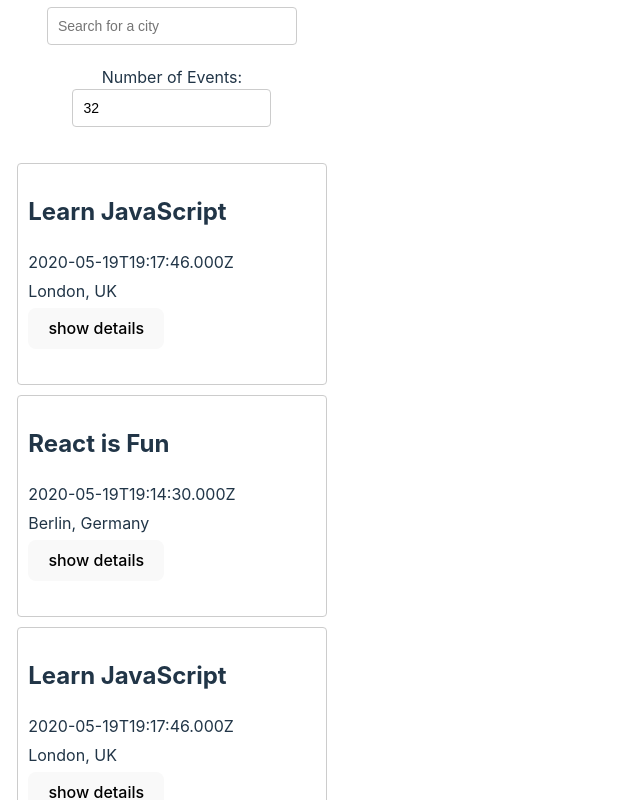
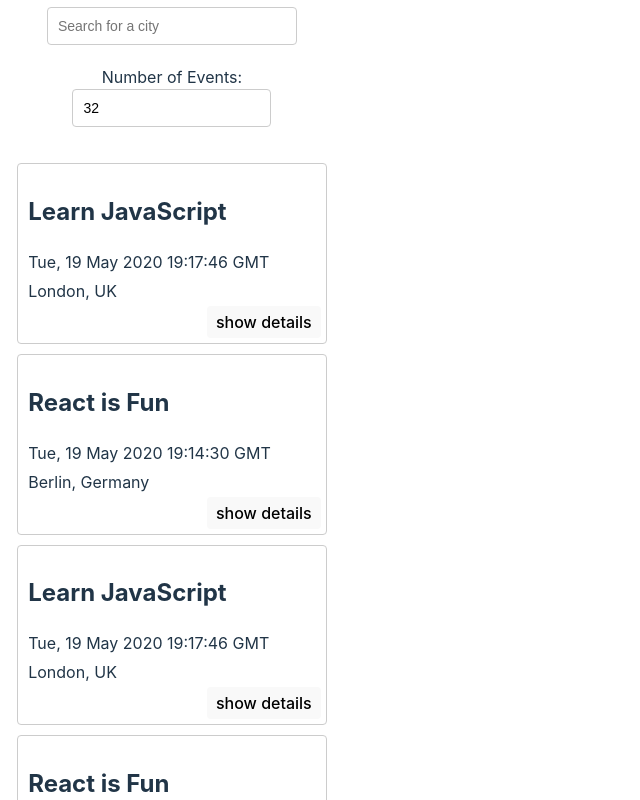
Before and after one commit to samanthasbytes/meet, a React (Vite) app: page / in a window 1280 px wide. Shown: the top 800 px of the page, without its empty margins (0-640 px from the left). Built offline with nearby package versions, Linux system fonts and the light colour scheme.

Commit message:
4.5: minor CSS updates
Fix event creation date format and update input type for NumberOfEvents component

```diff
--- a/src/components/Event.jsx
+++ b/src/components/Event.jsx
@@ -8,10 +8,10 @@
   return (
     <li className="event">
       <h2>{event.summary}</h2>
-      <p>{event.created}</p>
+      <p>{new Date(event.created).toUTCString()}</p>
       <p>{event.location}</p>
       {showDetails ? <p className="details">{event.description}</p> : null}
-      <button onClick={() => setShowDetails(!showDetails)}>
+      <button className="details-btn" onClick={() => setShowDetails(!showDetails)}>
         {showDetails ? 'hide details' : 'show details'}
       </button>
     </li>
--- a/src/components/NumberOfEvents.jsx
+++ b/src/components/NumberOfEvents.jsx
@@ -14,7 +14,7 @@
     <div id="number-of-events">
       <label htmlFor="number-of-events-input">Number of Events: </label>
       <input
-        type="text"
+        type="number"
         id="number-of-events-input"
         className="number-of-events-input"
         value={number}
```
